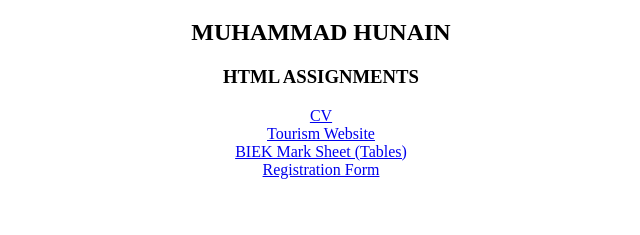
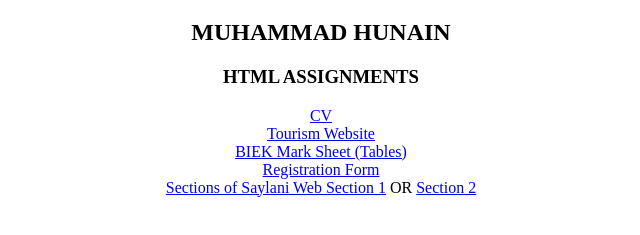
Before and after one commit to hunain3595/HTML-COURSE-SMIT, a plain HTML site: page index.html in a window 1280 px wide. Shown: the part 61-296 px from the top of the page, without its empty margins (319-959 px from the left). Drawn offline with Linux system fonts and the light colour scheme.

Commit message:
Update index.html

```diff
--- a/index.html
+++ b/index.html
@@ -15,6 +15,8 @@
             <a href="Tourism/index.html">Tourism Website</a><br>
             <a href="BIEK DATE SHEET (TABLES)/tables.html">BIEK Mark Sheet (Tables)</a><br>
             <a href="Registration Form.html">Registration Form</a><br>
+             <a href="SECTIONS OF SAYLANI WEB/section1.html">Sections of Saylani Web Section 1</a> OR
+            <a href="SECTIONS OF SAYLANI WEB/section2.html">Section 2</a>
 
         </center>
 
```
